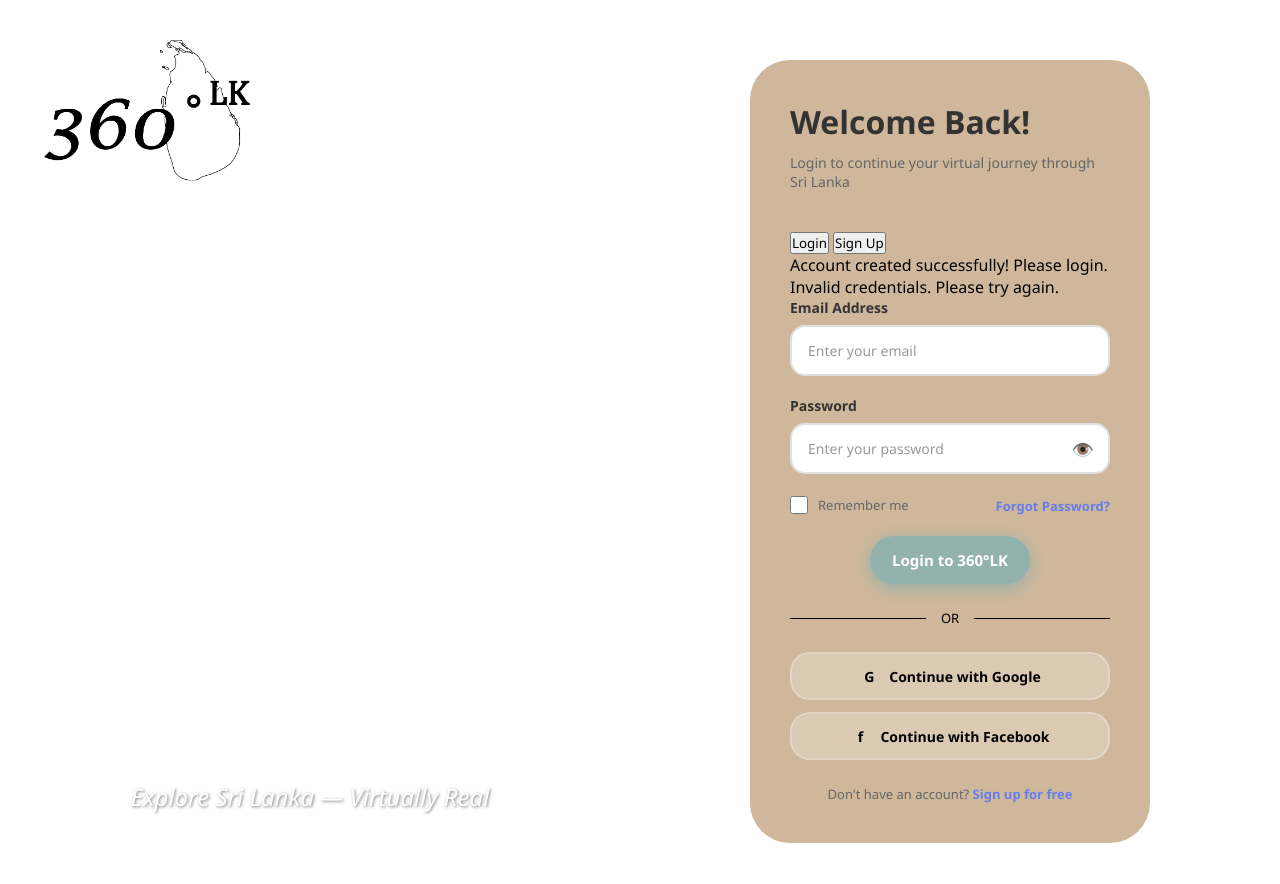
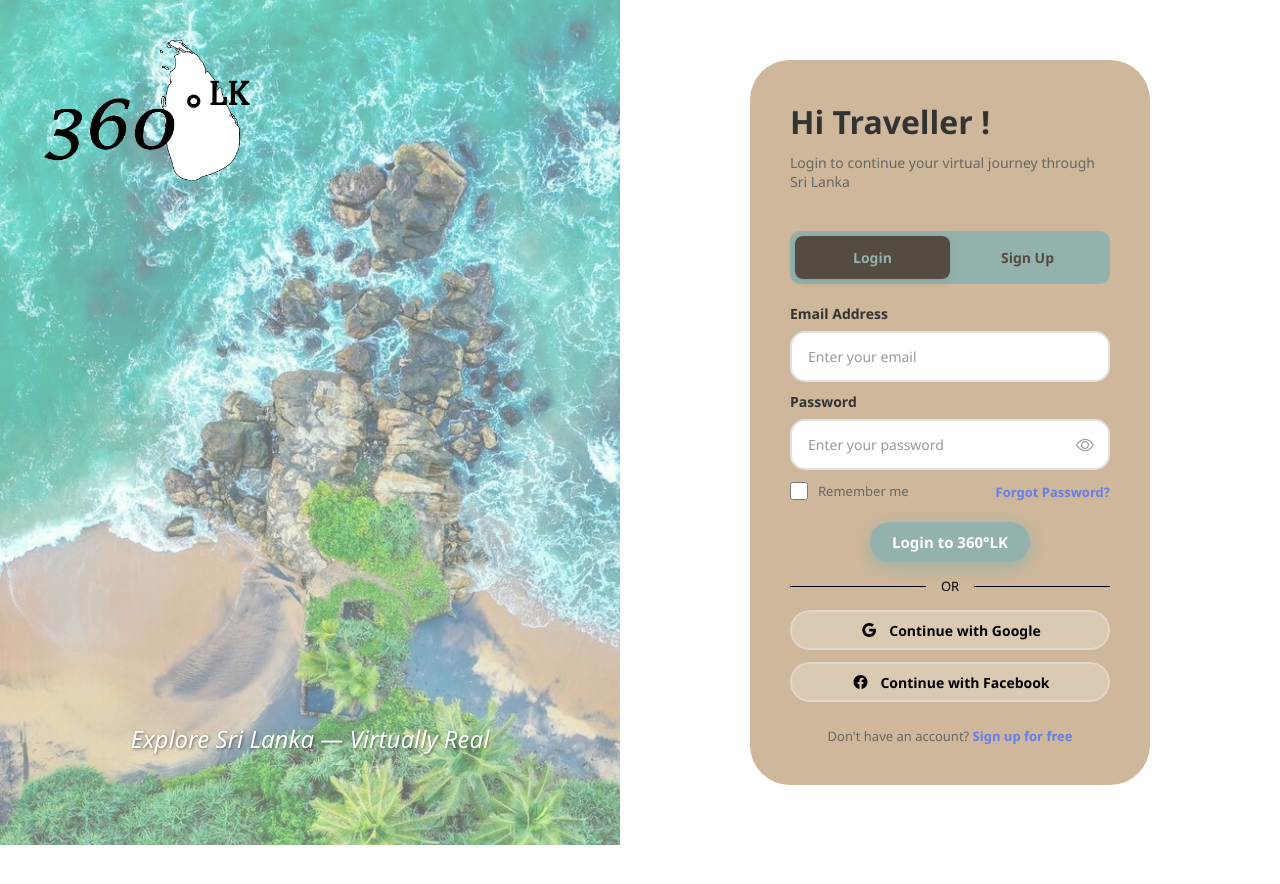
Before and after one commit to GeethmaSamarasinghe/360LK, a plain HTML site: page login.html in a window 1280 px wide. After the commit the page ends 845 px from the top, so only its background shows below. Drawn offline with nearby package versions, Linux system fonts and the light colour scheme.

Commit message:
update login css

```diff
--- a/login.css
+++ b/login.css
@@ -14,7 +14,7 @@ body {
 
 .left-side {
     flex: 1;
-    background: linear-gradient(rgba(256, 256, 256, 0.4), rgba(256, 256, 256, 0.4)), url(images/login.jpeg);
+    background: linear-gradient(rgba(256, 256, 256, 0.4), rgba(256, 256, 256, 0.4)), url(Media/login.jpeg);
     background-size: 720px auto;
     display: flex;
     flex-direction: column;
@@ -81,6 +81,35 @@ body {
     font-size: 14px;
 }
 
+/* Tab Switcher */
+.tab-switcher {
+    display: flex;
+    gap: 0;
+    margin-bottom: 20px;
+    background: #94B2AD;
+    border-radius: 10px;
+    padding: 5px;
+}
+
+.tab-btn {
+    flex: 1;
+    padding: 12px 20px;
+    border: none;
+    background: transparent;
+    cursor: pointer;
+    font-size: 14px;
+    font-weight: 600;
+    color: #544B41;
+    border-radius: 8px;
+    transition: all 0.3s;
+}
+
+.tab-btn.active {
+    background: #544B41;
+    color: #94B2AD;
+    box-shadow: 0 2px 10px rgba(0,0,0,0.1);
+}
+
 /* Form Sections */
 .form-section {
     display: none;
@@ -97,7 +126,7 @@ body {
 }
 
 .form-group {
-    margin-bottom: 20px;
+    margin-bottom: 10px;
 }
 
 .form-label {
@@ -153,13 +182,13 @@ body {
     display: flex;
     justify-content: space-between;
     align-items: center;
-    margin-bottom: 20px;
+    margin-bottom: 10px;
 }
 .checkbox-group {
     display: flex;
     align-items: center;
     gap: 10px;
-    margin-bottom: 20px;
+    margin-bottom: 10px;
     justify-content: space-between;
 }
 
@@ -189,7 +218,7 @@ body {
 .forgot-password {
     text-align: right;
     margin-top: -10px;
-    margin-bottom: 20px;
+    margin-bottom: 10px;
 }
 
 .forgot-password a {
@@ -206,7 +235,7 @@ body {
 /* Buttons */
 .btn {
     width: 50%;
-    padding: 14px;
+    padding: 10px;
     border: none;
     border-radius: 50px;
     font-size: 15px;
@@ -239,7 +268,7 @@ body {
     display: flex;
     align-items: center;
     gap: 15px;
-    margin: 25px 0;
+    margin: 15px 0;
     color: #000;
     font-size: 13px;
 }
@@ -261,7 +290,7 @@ body {
 
 .social-btn {
     width: 100%;
-    padding: 12px;
+    padding: 8px;
     border: 2px solid rgba(256, 256, 256, 0.25);
     border-radius: 20px;
     background: rgba(256, 256, 256, 0.25);
--- a/login.html
+++ b/login.html
@@ -18,7 +18,7 @@
     <div class="right-side">
         <div class="form-container">
             <div class="form-header">
-                <h2>Welcome Back!</h2>
+                <h2>Hi Traveller !</h2>
                 <p>Login to continue your virtual journey through Sri Lanka</p>
             </div>
 
@@ -29,13 +29,13 @@
                 </div>
 
             <!-- Success/Error Messages -->
-            <div class="success-message" id="successMessage">
+            <!-- <div class="success-message" id="successMessage">
                 Account created successfully! Please login.
             </div>
             <div class="error-message" id="errorMessage">
                 Invalid credentials. Please try again.
             </div>
-
+                 -->
             <!-- LOGIN FORM -->
             <div id="loginForm" class="form-section active">
                 <form onsubmit="return false;">
@@ -48,7 +48,7 @@
                         <label class="form-label">Password</label>
                         <div class="password-group">
                             <input type="password" class="form-input" id="loginPassword" placeholder="Enter your password" required>
-                                <button type="button" class="password-toggle" onclick="togglePassword('loginPassword')">👁️</button>
+                            <button type="button" class="password-toggle" onclick="togglePassword('loginPassword')"><i class="bi bi-eye"></i></button>
                         </div>
                     </div>
 
@@ -68,11 +68,11 @@
 
                     <div class="social-login">
                         <button type="button" class="social-btn" onclick="alert('Google login integration')">
-                                <span class="social-icon google">G</span>
+                            <span class="social-icon google"><i class="bi bi-google"></i></span>
                             Continue with Google
                         </button>
                         <button type="button" class="social-btn" onclick="alert('Facebook login integration')">
-                                <span class="social-icon facebook">f</span>
+                            <span class="social-icon facebook"><i class="bi bi-facebook"></i></span>
                             Continue with Facebook
                         </button>
                     </div>
@@ -100,10 +100,7 @@
                         <label class="form-label">Password</label>
                         <div class="password-group">
                             <input type="password" class="form-input" id="signupPassword" placeholder="Create a password (min. 8 characters)" required>
-                                <button type="button" class="password-toggle" onclick="togglePassword('signupPassword')"><svg xmlns="http://www.w3.org/2000/svg" width="16" height="16" fill="currentColor" class="bi bi-eye" viewBox="0 0 16 16">
-  <path d="M16 8s-3-5.5-8-5.5S0 8 0 8s3 5.5 8 5.5S16 8 16 8M1.173 8a13 13 0 0 1 1.66-2.043C4.12 4.668 5.88 3.5 8 3.5s3.879 1.168 5.168 2.457A13 13 0 0 1 14.828 8q-.086.13-.195.288c-.335.48-.83 1.12-1.465 1.755C11.879 11.332 10.119 12.5 8 12.5s-3.879-1.168-5.168-2.457A13 13 0 0 1 1.172 8z"/>
-  <path d="M8 5.5a2.5 2.5 0 1 0 0 5 2.5 2.5 0 0 0 0-5M4.5 8a3.5 3.5 0 1 1 7 0 3.5 3.5 0 0 1-7 0"/>
-</svg></button>
+                            <button type="button" class="password-toggle" onclick="togglePassword('signupPassword')"><i class="bi bi-eye"></i></button>
                         </div>
                     </div>
 
@@ -111,10 +108,7 @@
                         <label class="form-label">Confirm Password</label>
                         <div class="password-group">
                             <input type="password" class="form-input" id="confirmPassword" placeholder="Confirm your password" required>
-                                <button type="button" class="password-toggle" onclick="togglePassword('confirmPassword')"><svg xmlns="http://www.w3.org/2000/svg" width="16" height="16" fill="currentColor" class="bi bi-eye" viewBox="0 0 16 16">
-  <path d="M16 8s-3-5.5-8-5.5S0 8 0 8s3 5.5 8 5.5S16 8 16 8M1.173 8a13 13 0 0 1 1.66-2.043C4.12 4.668 5.88 3.5 8 3.5s3.879 1.168 5.168 2.457A13 13 0 0 1 14.828 8q-.086.13-.195.288c-.335.48-.83 1.12-1.465 1.755C11.879 11.332 10.119 12.5 8 12.5s-3.879-1.168-5.168-2.457A13 13 0 0 1 1.172 8z"/>
-  <path d="M8 5.5a2.5 2.5 0 1 0 0 5 2.5 2.5 0 0 0 0-5M4.5 8a3.5 3.5 0 1 1 7 0 3.5 3.5 0 0 1-7 0"/>
-</svg></button>
+                            <button type="button" class="password-toggle" onclick="togglePassword('confirmPassword')"><i class="bi bi-eye"></i></button>
                         </div>
                     </div>
 
@@ -129,15 +123,11 @@
 
                     <div class="social-login">
                         <button type="button" class="social-btn" onclick="alert('Google signup integration')">
-                                <span class="social-icon google"><svg xmlns="http://www.w3.org/2000/svg" width="16" height="16" fill="currentColor" class="bi bi-google" viewBox="0 0 16 16">
-  <path d="M15.545 6.558a9.4 9.4 0 0 1 .139 1.626c0 2.434-.87 4.492-2.384 5.885h.002C11.978 15.292 10.158 16 8 16A8 8 0 1 1 8 0a7.7 7.7 0 0 1 5.352 2.082l-2.284 2.284A4.35 4.35 0 0 0 8 3.166c-2.087 0-3.86 1.408-4.492 3.304a4.8 4.8 0 0 0 0 3.063h.003c.635 1.893 2.405 3.301 4.492 3.301 1.078 0 2.004-.276 2.722-.764h-.003a3.7 3.7 0 0 0 1.599-2.431H8v-3.08z"/>
-</svg></span>
+                            <span class="social-icon google"><i class="bi bi-google"></i></span>
                             Sign up with Google
                         </button>
                         <button type="button" class="social-btn" onclick="alert('Facebook signup integration')">
-                                <span class="social-icon facebook"><svg xmlns="http://www.w3.org/2000/svg" width="16" height="16" fill="currentColor" class="bi bi-facebook" viewBox="0 0 16 16">
-  <path d="M16 8.049c0-4.446-3.582-8.05-8-8.05C3.58 0-.002 3.603-.002 8.05c0 4.017 2.926 7.347 6.75 7.951v-5.625h-2.03V8.05H6.75V6.275c0-2.017 1.195-3.131 3.022-3.131.876 0 1.791.157 1.791.157v1.98h-1.009c-.993 0-1.303.621-1.303 1.258v1.51h2.218l-.354 2.326H9.25V16c3.824-.604 6.75-3.934 6.75-7.951"/>
-</svg></span>
+                            <span class="social-icon facebook"><i class="bi bi-facebook"></i></span>
                             Sign up with Facebook
                         </button>
                     </div>
--- a/login.js
+++ b/login.js
@@ -10,7 +10,7 @@ function showTab(tab) {
 
             if (tab === 'login') {
                 document.getElementById('loginForm').classList.add('active');
-                document.querySelector('.form-header h2').textContent = 'Welcome Back!';
+                document.querySelector('.form-header h2').textContent = 'Hi Traveller !';
                 document.querySelector('.form-header p').textContent = 'Login to continue your virtual journey through Sri Lanka';
             } else {
                 document.getElementById('signupForm').classList.add('active');
@@ -26,13 +26,17 @@ function showTab(tab) {
         function togglePassword(inputId) {
             const input = document.getElementById(inputId);
             const button = input.nextElementSibling;
+            const icon = button.querySelector('i');
+
 
             if (input.type === 'password') {
                 input.type = 'text';
-                button.textContent = 'bi bi-eye-slash';
+                icon.classList.remove('bi-eye');
+                icon.classList.add('bi-eye-slash');
             } else {
                 input.type = 'password';
-                button.textContent = 'bi bi-eye';
+                icon.classList.remove('bi-eye-slash');
+                icon.classList.add('bi-eye');
             }
         }
 
```
Also changed, not shown: Media/login.jpeg (added), 1 other file. Lines whose indentation alone changed are shown as unchanged.
